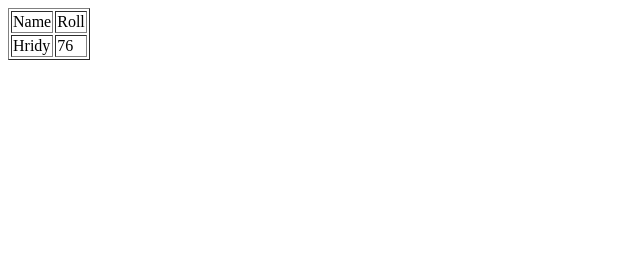
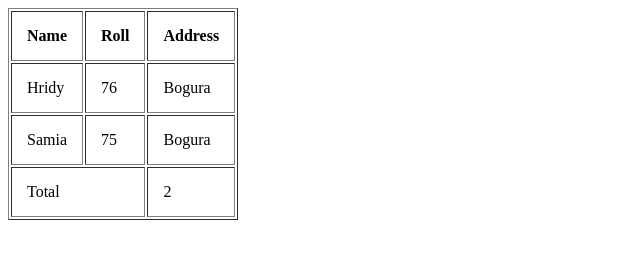
Before and after one commit to Tunerjina/HTML, a plain HTML site: page Table.html in a window 1280 px wide. Shown: the whole page, without its empty margins (0-640 px from the left). Drawn offline with Linux system fonts and the light colour scheme.

Commit message:
create table

```diff
--- a/Table.html
+++ b/Table.html
@@ -1,13 +1,24 @@
 <!DOCTYPE html>
 <body>
 
-<table border="1">
+<table border="1" cellpadding="15" text-align="center">
 <tr>
-	<td>Name</td>
-	<td>Roll</td>
+	<th>Name</th>
+	<th>Roll</th>
+	<th>Address</th>
 </tr>
 	<td>Hridy</td>
 	<td>76</td>
+	<td>Bogura</td>
+</tr>
+</tr>
+	<td>Samia</td>
+	<td>75</td>
+	<td>Bogura</td>
+</tr>
+</tr>
+	<td colspan="2">Total</td>
+	<td>2</td>
 </tr>
 </table>
 
```
